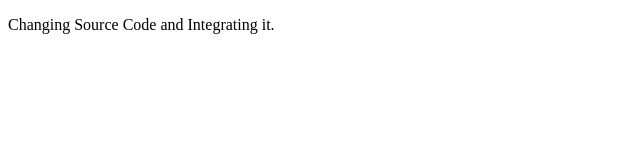
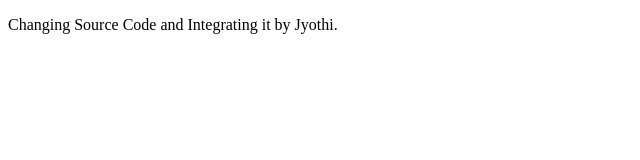
Before and after one commit to jyothi307/2020ht66549, a plain HTML site: page index.html in a window 1280 px wide. Shown: the full height of the page, 0-640 px from the left. Drawn offline with Linux system fonts and the light colour scheme.

Commit message:
Update index.html

```diff
--- a/index.html
+++ b/index.html
@@ -1,9 +1,9 @@
 <!doctype html>
 <html>
   <head>
-    <title>Bits Assignment for Devops by Jyothi -</title>
+    <title>Bits Assignment for Devops by Jyothi handling additional branch and pull request -</title>
   </head>
   <body>
-    <p>Changing Source Code and Integrating it.</p>
+    <p>Changing Source Code and Integrating it by Jyothi.</p>
   </body>
 </html>
```
